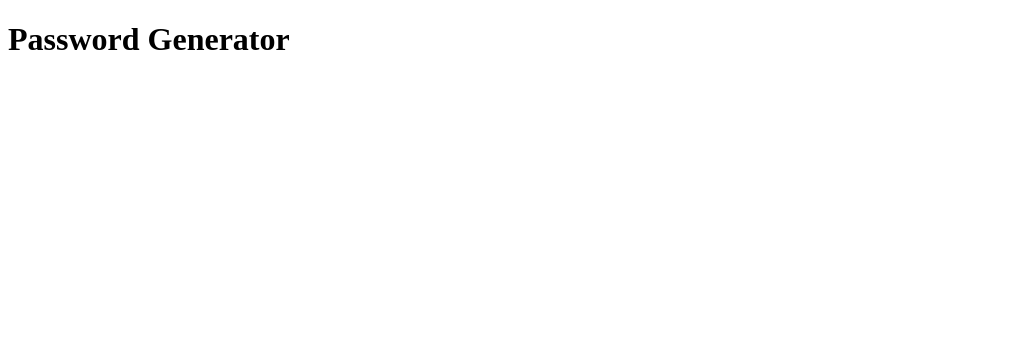
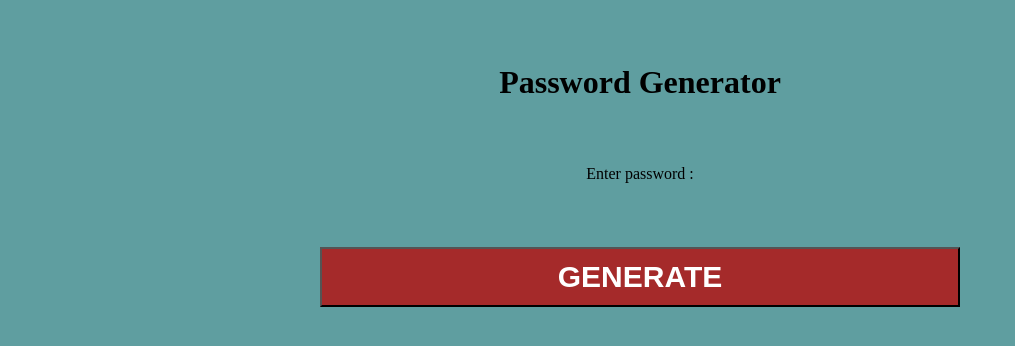
Before and after one commit to ChelRono/Password-generator, a plain HTML site: page index.html in a window 1280 px wide. Shown: the whole page, without its empty margins (0-1015 px from the left). Drawn offline with Linux system fonts and the light colour scheme.

Commit message:
Styles the UI

```diff
--- a/index.css
+++ b/index.css
@@ -0,0 +1,29 @@
+*{
+    margin: 0;
+    padding: 0;
+    box-sizing: border-box;
+}
+body{
+    background-color: cadetblue;
+}
+.content {
+    text-align: center;
+    color: black;
+
+}
+h1{
+    padding-top: 5%;
+
+}
+p {
+    padding-top: 5%;
+}
+Button {
+    width: 50%;
+    height: 60px;
+    margin-top: 5%;
+    background-color: brown;
+    color: white;
+    font-weight: bold;
+    font-size: 30px;
+}
--- a/index.html
+++ b/index.html
@@ -4,9 +4,16 @@
     <meta charset="UTF-8">
     <meta name="viewport" content="width=device-width, initial-scale=1.0">
     <title>Password-Generator</title>
+    <link rel="stylesheet" href="index.css">
 </head>
 <body>
-    <h1>Password Generator</h1>
+    <div class="content">
+        <h1>Password Generator</h1>
+        <p id="password-el">Enter password :</p>
+        <Button>GENERATE</Button>
+    </div>
 
+
+    <script src="index.js"></script>
 </body>
 </html>
```
